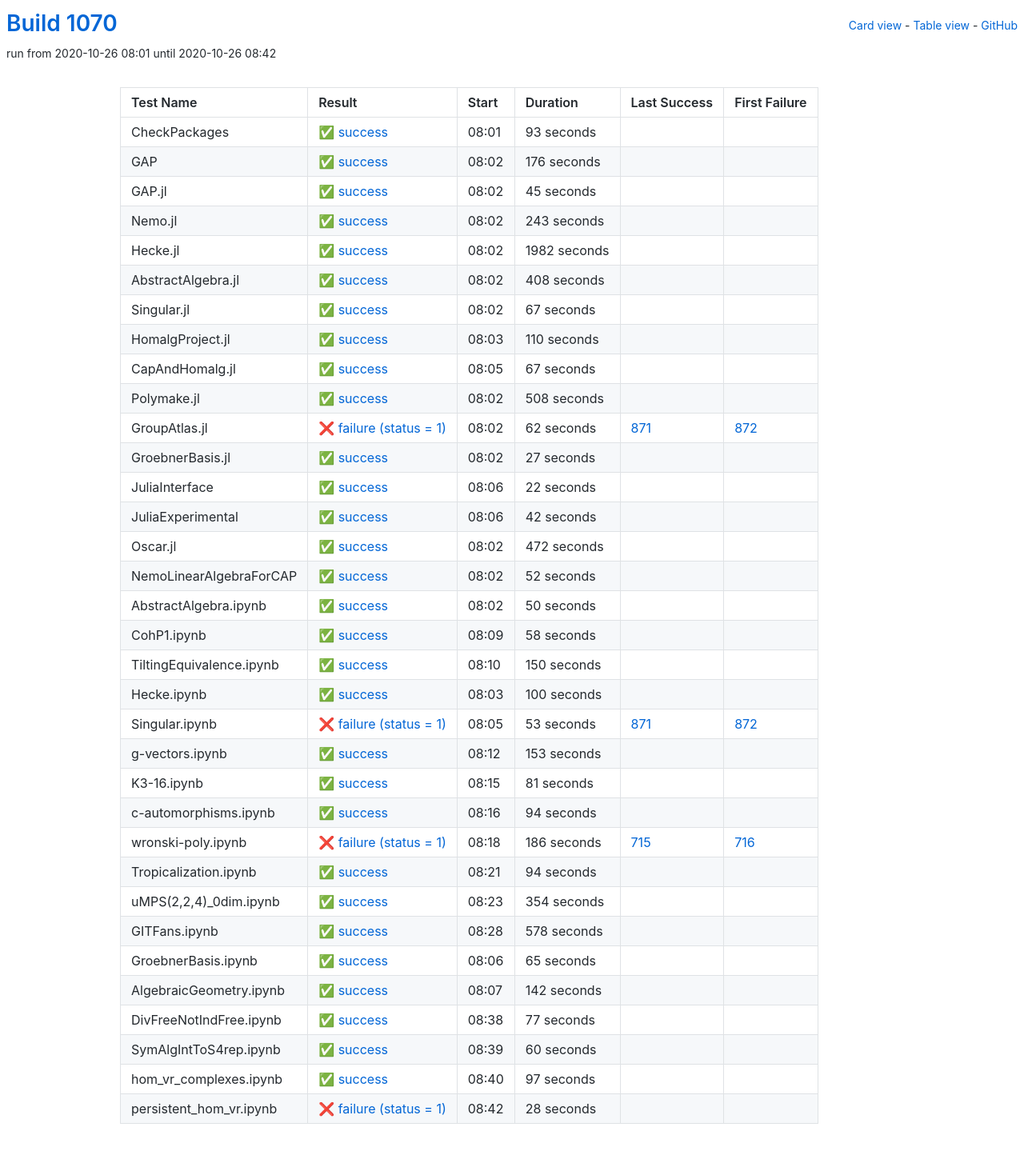
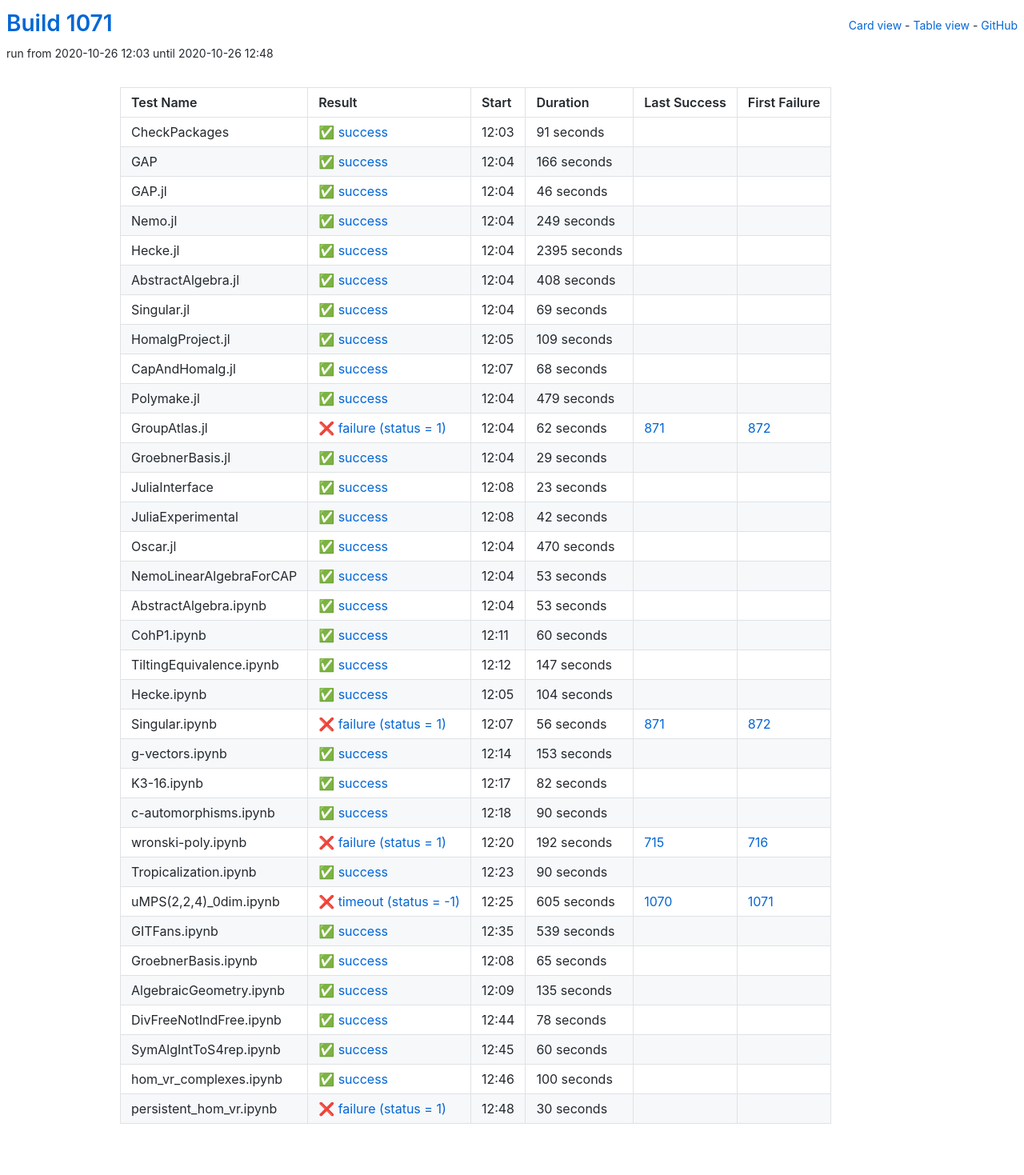
Before and after one commit to oscar-system/oscar-ci-status-stable, a Jekyll site: the page built from table.html, in a window 1280 px wide. Shown: the whole page at 80% size. Built offline with Jekyll 4.4.1, drawn with Linux system fonts in a browser that asks for light colours.

Commit message:
Build #1071

```diff
--- a/_data/ci.yml
+++ b/_data/ci.yml
@@ -1,6 +1,6 @@
 ---
-build: 1070
-build_url: https://oscarci.mathematik.uni-kl.de/job/oscar-stable/1070/
+build: 1071
+build_url: https://oscarci.mathematik.uni-kl.de/job/oscar-stable/1071/
 job: oscar-stable
 organization: oscar-system
 repo: oscar-ci-status-stable
@@ -8,68 +8,68 @@ repourl: https://github.com/oscar-system/oscar-ci-status-stable
 tests:
 - name: CheckPackages
   id: checkpackages
-  log: https://oscarci.mathematik.uni-kl.de/job/oscar-stable/1070/artifact/logs/build-1070/CheckPackages.log
-  start: 2020-10-26 08:01
+  log: https://oscarci.mathematik.uni-kl.de/job/oscar-stable/1071/artifact/logs/build-1071/CheckPackages.log
+  start: 2020-10-26 12:03
   success: true
   exitcode: 0
   status: success
-  duration: 93
+  duration: 91
   last_success: false
   last_success_url:
   first_failure: false
   first_failure_url:
 - name: GAP
   id: gap
-  log: https://oscarci.mathematik.uni-kl.de/job/oscar-stable/1070/artifact/logs/build-1070/GAP.log
-  start: 2020-10-26 08:02
+  log: https://oscarci.mathematik.uni-kl.de/job/oscar-stable/1071/artifact/logs/build-1071/GAP.log
+  start: 2020-10-26 12:04
   success: true
   exitcode: 0
   status: success
-  duration: 176
+  duration: 166
   last_success: false
   last_success_url:
   first_failure: false
   first_failure_url:
 - name: GAP.jl
   id: gap-jl
-  log: https://oscarci.mathematik.uni-kl.de/job/oscar-stable/1070/artifact/logs/build-1070/GAP.jl.log
-  start: 2020-10-26 08:02
+  log: https://oscarci.mathematik.uni-kl.de/job/oscar-stable/1071/artifact/logs/build-1071/GAP.jl.log
+  start: 2020-10-26 12:04
   success: true
   exitcode: 0
   status: success
-  duration: 45
+  duration: 46
   last_success: false
   last_success_url:
   first_failure: false
   first_failure_url:
 - name: Nemo.jl
   id: nemo-jl
-  log: https://oscarci.mathematik.uni-kl.de/job/oscar-stable/1070/artifact/logs/build-1070/Nemo.jl.log
-  start: 2020-10-26 08:02
+  log: https://oscarci.mathematik.uni-kl.de/job/oscar-stable/1071/artifact/logs/build-1071/Nemo.jl.log
+  start: 2020-10-26 12:04
   success: true
   exitcode: 0
   status: success
-  duration: 243
+  duration: 249
   last_success: false
   last_success_url:
   first_failure: false
   first_failure_url:
 - name: Hecke.jl
   id: hecke-jl
-  log: https://oscarci.mathematik.uni-kl.de/job/oscar-stable/1070/artifact/logs/build-1070/Hecke.jl.log
-  start: 2020-10-26 08:02
+  log: https://oscarci.mathematik.uni-kl.de/job/oscar-stable/1071/artifact/logs/build-1071/Hecke.jl.log
+  start: 2020-10-26 12:04
   success: true
   exitcode: 0
   status: success
-  duration: 1982
+  duration: 2395
   last_success: false
   last_success_url:
   first_failure: false
   first_failure_url:
 - name: AbstractAlgebra.jl
   id: abstractalgebra-jl
-  log: https://oscarci.mathematik.uni-kl.de/job/oscar-stable/1070/artifact/logs/build-1070/AbstractAlgebra.jl.log
-  start: 2020-10-26 08:02
+  log: https://oscarci.mathematik.uni-kl.de/job/oscar-stable/1071/artifact/logs/build-1071/AbstractAlgebra.jl.log
+  start: 2020-10-26 12:04
   success: true
   exitcode: 0
   status: success
@@ -80,56 +80,56 @@ tests:
   first_failure_url:
 - name: Singular.jl
   id: singular-jl
-  log: https://oscarci.mathematik.uni-kl.de/job/oscar-stable/1070/artifact/logs/build-1070/Singular.jl.log
-  start: 2020-10-26 08:02
+  log: https://oscarci.mathematik.uni-kl.de/job/oscar-stable/1071/artifact/logs/build-1071/Singular.jl.log
+  start: 2020-10-26 12:04
   success: true
   exitcode: 0
   status: success
-  duration: 67
+  duration: 69
   last_success: false
   last_success_url:
   first_failure: false
   first_failure_url:
 - name: HomalgProject.jl
   id: homalgproject-jl
-  log: https://oscarci.mathematik.uni-kl.de/job/oscar-stable/1070/artifact/logs/build-1070/HomalgProject.jl.log
-  start: 2020-10-26 08:03
+  log: https://oscarci.mathematik.uni-kl.de/job/oscar-stable/1071/artifact/logs/build-1071/HomalgProject.jl.log
+  start: 2020-10-26 12:05
   success: true
   exitcode: 0
   status: success
-  duration: 110
+  duration: 109
   last_success: false
   last_success_url:
   first_failure: false
   first_failure_url:
 - name: CapAndHomalg.jl
   id: capandhomalg-jl
-  log: https://oscarci.mathematik.uni-kl.de/job/oscar-stable/1070/artifact/logs/build-1070/CapAndHomalg.jl.log
-  start: 2020-10-26 08:05
+  log: https://oscarci.mathematik.uni-kl.de/job/oscar-stable/1071/artifact/logs/build-1071/CapAndHomalg.jl.log
+  start: 2020-10-26 12:07
   success: true
   exitcode: 0
   status: success
-  duration: 67
+  duration: 68
   last_success: false
   last_success_url:
   first_failure: false
   first_failure_url:
 - name: Polymake.jl
   id: polymake-jl
-  log: https://oscarci.mathematik.uni-kl.de/job/oscar-stable/1070/artifact/logs/build-1070/Polymake.jl.log
-  start: 2020-10-26 08:02
+  log: https://oscarci.mathematik.uni-kl.de/job/oscar-stable/1071/artifact/logs/build-1071/Polymake.jl.log
+  start: 2020-10-26 12:04
   success: true
   exitcode: 0
   status: success
-  duration: 508
+  duration: 479
   last_success: false
   last_success_url:
   first_failure: false
   first_failure_url:
 - name: GroupAtlas.jl
   id: groupatlas-jl
-  log: https://oscarci.mathematik.uni-kl.de/job/oscar-stable/1070/artifact/logs/build-1070/GroupAtlas.jl.log
-  start: 2020-10-26 08:02
+  log: https://oscarci.mathematik.uni-kl.de/job/oscar-stable/1071/artifact/logs/build-1071/GroupAtlas.jl.log
+  start: 2020-10-26 12:04
   success: false
   exitcode: 1
   status: failure
@@ -140,32 +140,32 @@ tests:
   first_failure_url: https://oscarci.mathematik.uni-kl.de/job/oscar-stable/872/
 - name: GroebnerBasis.jl
   id: groebnerbasis-jl
-  log: https://oscarci.mathematik.uni-kl.de/job/oscar-stable/1070/artifact/logs/build-1070/GroebnerBasis.jl.log
-  start: 2020-10-26 08:02
+  log: https://oscarci.mathematik.uni-kl.de/job/oscar-stable/1071/artifact/logs/build-1071/GroebnerBasis.jl.log
+  start: 2020-10-26 12:04
   success: true
   exitcode: 0
   status: success
-  duration: 27
+  duration: 29
   last_success: false
   last_success_url:
   first_failure: false
   first_failure_url:
 - name: JuliaInterface
   id: juliainterface
-  log: https://oscarci.mathematik.uni-kl.de/job/oscar-stable/1070/artifact/logs/build-1070/JuliaInterface.log
-  start: 2020-10-26 08:06
+  log: https://oscarci.mathematik.uni-kl.de/job/oscar-stable/1071/artifact/logs/build-1071/JuliaInterface.log
+  start: 2020-10-26 12:08
   success: true
   exitcode: 0
   status: success
-  duration: 22
+  duration: 23
   last_success: false
   last_success_url:
   first_failure: false
   first_failure_url:
 - name: JuliaExperimental
   id: juliaexperimental
-  log: https://oscarci.mathematik.uni-kl.de/job/oscar-stable/1070/artifact/logs/build-1070/JuliaExperimental.log
-  start: 2020-10-26 08:06
+  log: https://oscarci.mathematik.uni-kl.de/job/oscar-stable/1071/artifact/logs/build-1071/JuliaExperimental.log
+  start: 2020-10-26 12:08
   success: true
   exitcode: 0
   status: success
@@ -176,92 +176,92 @@ tests:
   first_failure_url:
 - name: Oscar.jl
   id: oscar-jl
-  log: https://oscarci.mathematik.uni-kl.de/job/oscar-stable/1070/artifact/logs/build-1070/Oscar.jl.log
-  start: 2020-10-26 08:02
+  log: https://oscarci.mathematik.uni-kl.de/job/oscar-stable/1071/artifact/logs/build-1071/Oscar.jl.log
+  start: 2020-10-26 12:04
   success: true
   exitcode: 0
   status: success
-  duration: 472
+  duration: 470
   last_success: false
   last_success_url:
   first_failure: false
   first_failure_url:
 - name: NemoLinearAlgebraForCAP
   id: nemolinearalgebraforcap
-  log: https://oscarci.mathematik.uni-kl.de/job/oscar-stable/1070/artifact/logs/build-1070/NemoLinearAlgebraForCAP.log
-  start: 2020-10-26 08:02
+  log: https://oscarci.mathematik.uni-kl.de/job/oscar-stable/1071/artifact/logs/build-1071/NemoLinearAlgebraForCAP.log
+  start: 2020-10-26 12:04
   success: true
   exitcode: 0
   status: success
-  duration: 52
+  duration: 53
   last_success: false
   last_success_url:
   first_failure: false
   first_failure_url:
 - name: AbstractAlgebra.ipynb
   id: abstractalgebra-ipynb
-  log: https://oscarci.mathematik.uni-kl.de/job/oscar-stable/1070/artifact/logs/build-1070/AbstractAlgebra.ipynb.log
-  start: 2020-10-26 08:02
+  log: https://oscarci.mathematik.uni-kl.de/job/oscar-stable/1071/artifact/logs/build-1071/AbstractAlgebra.ipynb.log
+  start: 2020-10-26 12:04
   success: true
   exitcode: 0
   status: success
-  duration: 50
+  duration: 53
   last_success: false
   last_success_url:
   first_failure: false
   first_failure_url:
 - name: CohP1.ipynb
   id: cohp1-ipynb
-  log: https://oscarci.mathematik.uni-kl.de/job/oscar-stable/1070/artifact/logs/build-1070/CohP1.ipynb.log
-  start: 2020-10-26 08:09
+  log: https://oscarci.mathematik.uni-kl.de/job/oscar-stable/1071/artifact/logs/build-1071/CohP1.ipynb.log
+  start: 2020-10-26 12:11
   success: true
   exitcode: 0
   status: success
-  duration: 58
+  duration: 60
   last_success: false
   last_success_url:
   first_failure: false
   first_failure_url:
 - name: TiltingEquivalence.ipynb
   id: tiltingequivalence-ipynb
-  log: https://oscarci.mathematik.uni-kl.de/job/oscar-stable/1070/artifact/logs/build-1070/TiltingEquivalence.ipynb.log
-  start: 2020-10-26 08:10
+  log: https://oscarci.mathematik.uni-kl.de/job/oscar-stable/1071/artifact/logs/build-1071/TiltingEquivalence.ipynb.log
+  start: 2020-10-26 12:12
   success: true
   exitcode: 0
   status: success
-  duration: 150
+  duration: 147
   last_success: false
   last_success_url:
   first_failure: false
   first_failure_url:
 - name: Hecke.ipynb
   id: hecke-ipynb
-  log: https://oscarci.mathematik.uni-kl.de/job/oscar-stable/1070/artifact/logs/build-1070/Hecke.ipynb.log
-  start: 2020-10-26 08:03
+  log: https://oscarci.mathematik.uni-kl.de/job/oscar-stable/1071/artifact/logs/build-1071/Hecke.ipynb.log
+  start: 2020-10-26 12:05
   success: true
   exitcode: 0
   status: success
-  duration: 100
+  duration: 104
   last_success: false
   last_success_url:
   first_failure: false
   first_failure_url:
 - name: Singular.ipynb
   id: singular-ipynb
-  log: https://oscarci.mathematik.uni-kl.de/job/oscar-stable/1070/artifact/logs/build-1070/Singular.ipynb.log
-  start: 2020-10-26 08:05
+  log: https://oscarci.mathematik.uni-kl.de/job/oscar-stable/1071/artifact/logs/build-1071/Singular.ipynb.log
+  start: 2020-10-26 12:07
   success: false
   exitcode: 1
   status: failure
-  duration: 53
+  duration: 56
   last_success: 871
   last_success_url: https://oscarci.mathematik.uni-kl.de/job/oscar-stable/871/
   first_failure: 872
   first_failure_url: https://oscarci.mathematik.uni-kl.de/job/oscar-stable/872/
 - name: g-vectors.ipynb
   id: g-vectors-ipynb
-  log: https://oscarci.mathematik.uni-kl.de/job/oscar-stable/1070/artifact/logs/build-1070/g-vectors.ipynb.log
-  start: 2020-10-26 08:12
+  log: https://oscarci.mathematik.uni-kl.de/job/oscar-stable/1071/artifact/logs/build-1071/g-vectors.ipynb.log
+  start: 2020-10-26 12:14
   success: true
   exitcode: 0
   status: success
@@ -272,80 +272,80 @@ tests:
   first_failure_url:
 - name: K3-16.ipynb
   id: k3-16-ipynb
-  log: https://oscarci.mathematik.uni-kl.de/job/oscar-stable/1070/artifact/logs/build-1070/K3-16.ipynb.log
-  start: 2020-10-26 08:15
+  log: https://oscarci.mathematik.uni-kl.de/job/oscar-stable/1071/artifact/logs/build-1071/K3-16.ipynb.log
+  start: 2020-10-26 12:17
   success: true
   exitcode: 0
   status: success
-  duration: 81
+  duration: 82
   last_success: false
   last_success_url:
   first_failure: false
   first_failure_url:
 - name: c-automorphisms.ipynb
   id: c-automorphisms-ipynb
-  log: https://oscarci.mathematik.uni-kl.de/job/oscar-stable/1070/artifact/logs/build-1070/c-automorphisms.ipynb.log
-  start: 2020-10-26 08:16
+  log: https://oscarci.mathematik.uni-kl.de/job/oscar-stable/1071/artifact/logs/build-1071/c-automorphisms.ipynb.log
+  start: 2020-10-26 12:18
   success: true
   exitcode: 0
   status: success
-  duration: 94
+  duration: 90
   last_success: false
   last_success_url:
   first_failure: false
   first_failure_url:
 - name: wronski-poly.ipynb
   id: wronski-poly-ipynb
-  log: https://oscarci.mathematik.uni-kl.de/job/oscar-stable/1070/artifact/logs/build-1070/wronski-poly.ipynb.log
-  start: 2020-10-26 08:18
+  log: https://oscarci.mathematik.uni-kl.de/job/oscar-stable/1071/artifact/logs/build-1071/wronski-poly.ipynb.log
+  start: 2020-10-26 12:20
   success: false
   exitcode: 1
   status: failure
-  duration: 186
+  duration: 192
   last_success: 715
   last_success_url: https://oscarci.mathematik.uni-kl.de/job/oscar-stable/715/
   first_failure: 716
   first_failure_url: https://oscarci.mathematik.uni-kl.de/job/oscar-stable/716/
 - name: Tropicalization.ipynb
   id: tropicalization-ipynb
-  log: https://oscarci.mathematik.uni-kl.de/job/oscar-stable/1070/artifact/logs/build-1070/Tropicalization.ipynb.log
-  start: 2020-10-26 08:21
+  log: https://oscarci.mathematik.uni-kl.de/job/oscar-stable/1071/artifact/logs/build-1071/Tropicalization.ipynb.log
+  start: 2020-10-26 12:23
   success: true
   exitcode: 0
   status: success
-  duration: 94
+  duration: 90
   last_success: false
   last_success_url:
   first_failure: false
   first_failure_url:
 - name: uMPS(2,2,4)_0dim.ipynb
   id: umps-2-2-4-0dim-ipynb
-  log: https://oscarci.mathematik.uni-kl.de/job/oscar-stable/1070/artifact/logs/build-1070/uMPS-2-2-4-_0dim.ipynb.log
-  start: 2020-10-26 08:23
+  log: https://oscarci.mathematik.uni-kl.de/job/oscar-stable/1071/artifact/logs/build-1071/uMPS-2-2-4-_0dim.ipynb.log
+  start: 2020-10-26 12:25
+  success: false
+  exitcode: -1
+  status: timeout
+  duration: 605
+  last_success: 1070
+  last_success_url: https://oscarci.mathematik.uni-kl.de/job/oscar-stable/1070/
+  first_failure: 1071
+  first_failure_url: https://oscarci.mathematik.uni-kl.de/job/oscar-stable/1071/
+- name: GITFans.ipynb
+  id: gitfans-ipynb
+  log: https://oscarci.mathematik.uni-kl.de/job/oscar-stable/1071/artifact/logs/build-1071/GITFans.ipynb.log
+  start: 2020-10-26 12:35
   success: true
   exitcode: 0
   status: success
-  duration: 354
-  last_success: false
-  last_success_url:
-  first_failure: false
-  first_failure_url:
-- name: GITFans.ipynb
-  id: gitfans-ipynb
-  log: https://oscarci.mathematik.uni-kl.de/job/oscar-stable/1070/artifact/logs/build-1070/GITFans.ipynb.log
-  start: 2020-10-26 08:28
-  success: true
-  exitcode: 0
-  status: success
-  duration: 578
+  duration: 539
   last_success: false
   last_success_url:
   first_failure: false
   first_failure_url:
 - name: GroebnerBasis.ipynb
   id: groebnerbasis-ipynb
-  log: https://oscarci.mathematik.uni-kl.de/job/oscar-stable/1070/artifact/logs/build-1070/GroebnerBasis.ipynb.log
-  start: 2020-10-26 08:06
+  log: https://oscarci.mathematik.uni-kl.de/job/oscar-stable/1071/artifact/logs/build-1071/GroebnerBasis.ipynb.log
+  start: 2020-10-26 12:08
   success: true
   exitcode: 0
   status: success
@@ -356,32 +356,32 @@ tests:
   first_failure_url:
 - name: AlgebraicGeometry.ipynb
   id: algebraicgeometry-ipynb
-  log: https://oscarci.mathematik.uni-kl.de/job/oscar-stable/1070/artifact/logs/build-1070/AlgebraicGeometry.ipynb.log
-  start: 2020-10-26 08:07
+  log: https://oscarci.mathematik.uni-kl.de/job/oscar-stable/1071/artifact/logs/build-1071/AlgebraicGeometry.ipynb.log
+  start: 2020-10-26 12:09
   success: true
   exitcode: 0
   status: success
-  duration: 142
+  duration: 135
   last_success: false
   last_success_url:
   first_failure: false
   first_failure_url:
 - name: DivFreeNotIndFree.ipynb
   id: divfreenotindfree-ipynb
-  log: https://oscarci.mathematik.uni-kl.de/job/oscar-stable/1070/artifact/logs/build-1070/DivFreeNotIndFree.ipynb.log
-  start: 2020-10-26 08:38
+  log: https://oscarci.mathematik.uni-kl.de/job/oscar-stable/1071/artifact/logs/build-1071/DivFreeNotIndFree.ipynb.log
+  start: 2020-10-26 12:44
   success: true
   exitcode: 0
   status: success
-  duration: 77
+  duration: 78
   last_success: false
   last_success_url:
   first_failure: false
   first_failure_url:
 - name: SymAlgIntToS4rep.ipynb
   id: symalginttos4rep-ipynb
-  log: https://oscarci.mathematik.uni-kl.de/job/oscar-stable/1070/artifact/logs/build-1070/SymAlgIntToS4rep.ipynb.log
-  start: 2020-10-26 08:39
+  log: https://oscarci.mathematik.uni-kl.de/job/oscar-stable/1071/artifact/logs/build-1071/SymAlgIntToS4rep.ipynb.log
+  start: 2020-10-26 12:45
   success: true
   exitcode: 0
   status: success
@@ -392,24 +392,24 @@ tests:
   first_failure_url:
 - name: hom_vr_complexes.ipynb
   id: hom-vr-complexes-ipynb
-  log: https://oscarci.mathematik.uni-kl.de/job/oscar-stable/1070/artifact/logs/build-1070/hom_vr_complexes.ipynb.log
-  start: 2020-10-26 08:40
+  log: https://oscarci.mathematik.uni-kl.de/job/oscar-stable/1071/artifact/logs/build-1071/hom_vr_complexes.ipynb.log
+  start: 2020-10-26 12:46
   success: true
   exitcode: 0
   status: success
-  duration: 97
+  duration: 100
   last_success: false
   last_success_url:
   first_failure: false
   first_failure_url:
 - name: persistent_hom_vr.ipynb
   id: persistent-hom-vr-ipynb
-  log: https://oscarci.mathematik.uni-kl.de/job/oscar-stable/1070/artifact/logs/build-1070/persistent_hom_vr.ipynb.log
-  start: 2020-10-26 08:42
+  log: https://oscarci.mathematik.uni-kl.de/job/oscar-stable/1071/artifact/logs/build-1071/persistent_hom_vr.ipynb.log
+  start: 2020-10-26 12:48
   success: false
   exitcode: 1
   status: failure
-  duration: 28
+  duration: 30
   last_success: false
   last_success_url:
   first_failure: false
```
Also changed, not shown: README.md.
